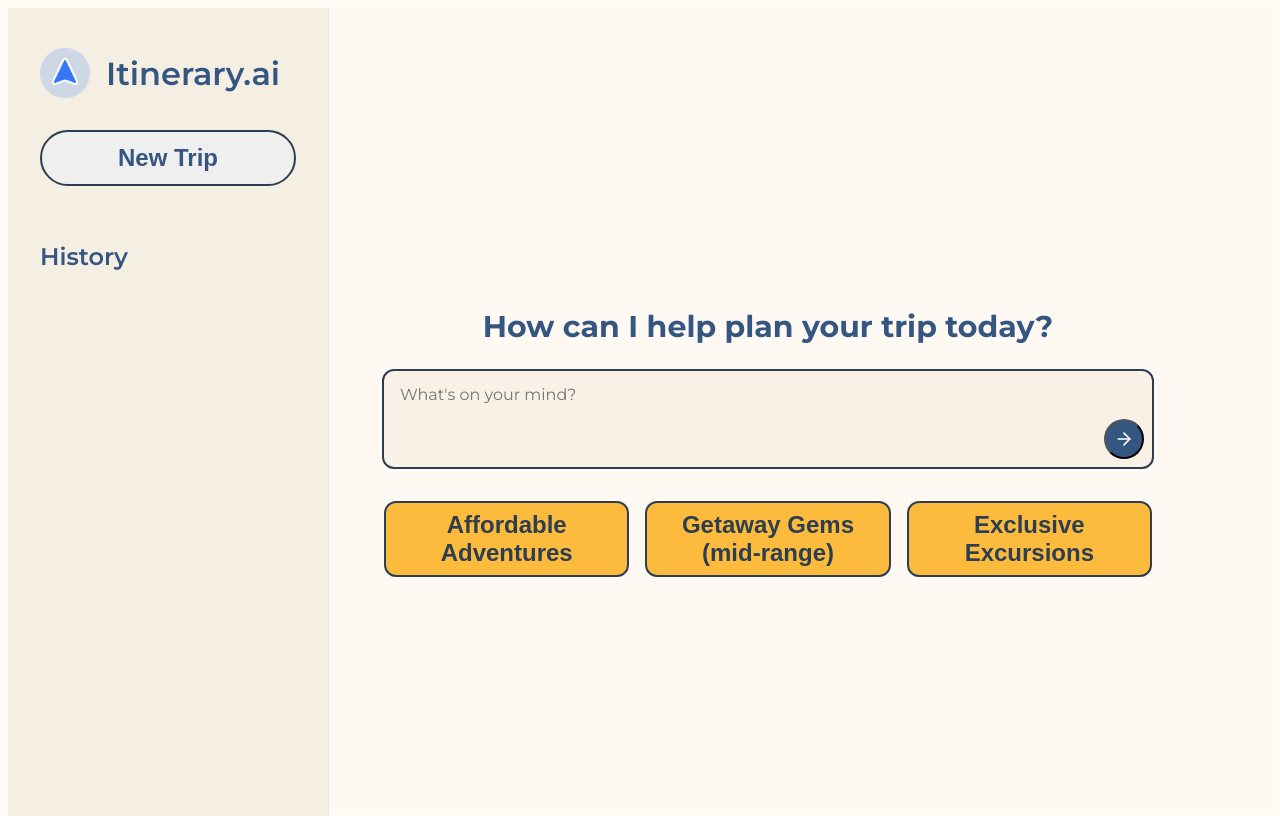
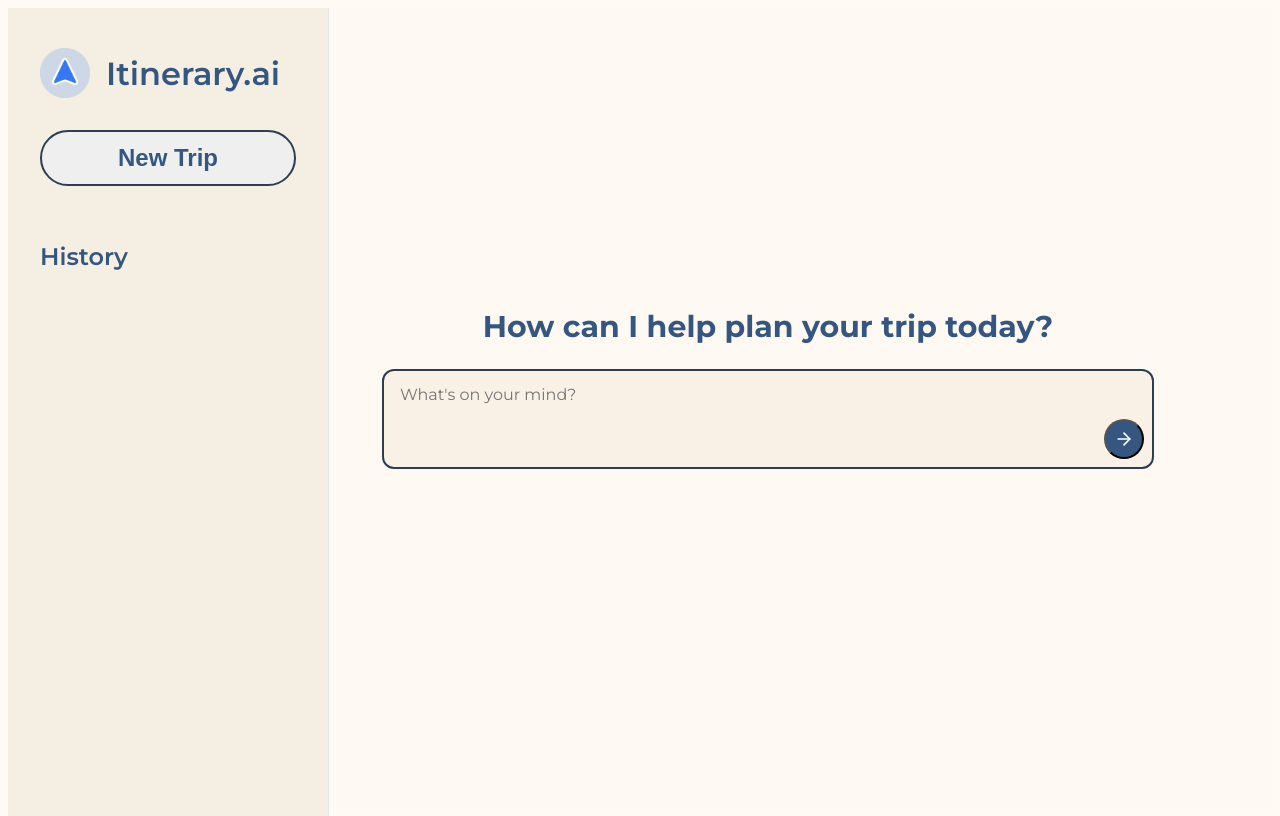
Before and after one commit to elwinhe/itinerary-ai, a Next.js app: page / in a window 1280 px wide. Built offline with nearby package versions, Linux system fonts and the light colour scheme.

Commit message:
removed bottom buttons and fix minor deployment issues

```diff
--- a/src/app/api/chat/route.ts
+++ b/src/app/api/chat/route.ts
@@ -1,5 +1,5 @@
 // src/app/api/chat/route.ts
-import { NextRequest, NextResponse } from 'next/server';
+import { NextResponse } from 'next/server';
 import OpenAI from 'openai';
 import { pineconeIndex } from '@/lib/pinecone'; // Import Pinecone client
 
--- a/src/components/ChatWindow.module.css
+++ b/src/components/ChatWindow.module.css
@@ -261,7 +261,7 @@
   display: flex;
   flex-direction: column;
   align-items: flex-start;
-  margin-bottom: 18rem;
+  margin-bottom: 12rem;
 }
 
 .messageUser {
--- a/src/components/ChatWindow.tsx
+++ b/src/components/ChatWindow.tsx
@@ -60,7 +60,6 @@ interface TravelFilters {
 export default function ChatWindow() {
   const [messages, setMessages] = useState<Message[]>([]);
   const [inputValue, setInputValue] = useState('');
-  const [isLoading, setIsLoading] = useState(false);
   const [chatHistory, setChatHistory] = useState<ChatHistory[]>([]);
   const [currentChatId, setCurrentChatId] = useState<string | null>(null);
   const [currentDestination, setCurrentDestination] = useState<string | null>(null);
@@ -428,23 +427,6 @@ export default function ChatWindow() {
               </svg>
             </button>
           </form>
-
-          {/* Buttons */}
-          <div className={styles.buttonGroup}>
-            {[
-              { text: 'Affordable Adventures', value: 'budget' },
-              { text: 'Getaway Gems (mid-range)', value: 'mid-range' },
-              { text: 'Exclusive Excursions', value: 'luxury' }
-            ].map((button, i) => (
-              <button
-                key={i}
-                className={`${styles.buttonCommon} ${selectedBudget === button.value ? styles.buttonActive : ''}`}
-                onClick={() => handleBudgetSelect(button.value)}
-              >
-                {button.text}
-              </button>
-            ))}
-          </div>
         </div>
       </main>
     </div>
```
